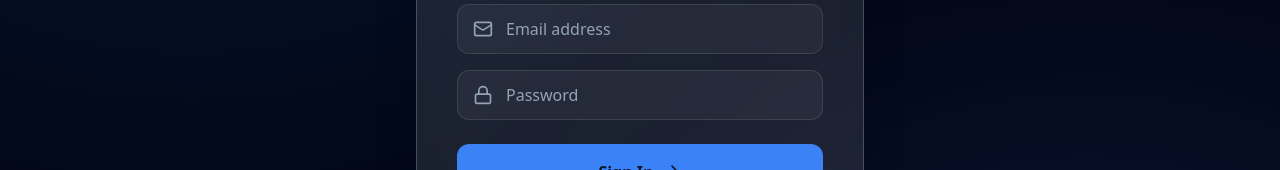
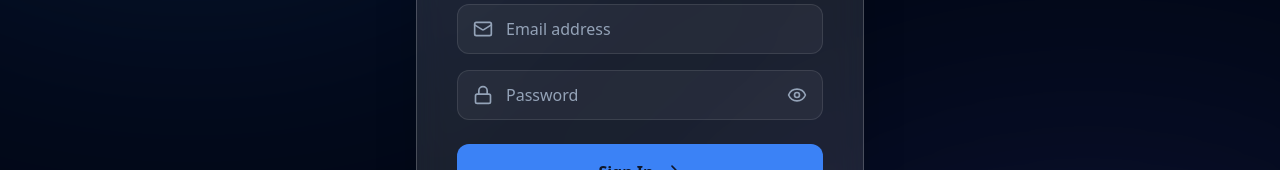
Before and after one commit to mahadihasandev/smart-bank-frontend, a Next.js app: page /login in a window 1280 px wide. Shown: the part 324-494 px from the top of the page. Built offline with nearby package versions, Linux system fonts and the light colour scheme.

Commit message:
add a see/hide eye button to password field in both login and ragirtration

```diff
--- a/src/app/login/page.tsx
+++ b/src/app/login/page.tsx
@@ -2,7 +2,7 @@
 
 import { useState } from "react";
 import { motion } from "framer-motion";
-import { Landmark, ArrowRight, Loader2, Mail, Lock } from "lucide-react";
+import { Landmark, ArrowRight, Loader2, Mail, Lock, Eye, EyeOff } from "lucide-react";
 import Link from "next/link";
 import { useRouter } from "next/navigation";
 import { useMutation } from "@tanstack/react-query";
@@ -14,6 +14,7 @@ export default function LoginPage() {
   const { login } = useAuthStore();
   const [email, setEmail] = useState("");
   const [password, setPassword] = useState("");
+  const [showPassword, setShowPassword] = useState(false);
   const [error, setError] = useState("");
 
   const loginMutation = useMutation({
@@ -82,13 +83,20 @@ export default function LoginPage() {
               <div className="relative">
                 <Lock className="absolute left-4 top-1/2 -translate-y-1/2 w-5 h-5 text-muted-foreground" />
                 <input
-                  type="password"
+                  type={showPassword ? "text" : "password"}
                   placeholder="Password"
                   value={password}
                   onChange={(e) => setPassword(e.target.value)}
-                  className="w-full bg-white/5 border border-white/10 rounded-xl py-3 pl-12 pr-4 text-white placeholder:text-muted-foreground focus:outline-none focus:ring-2 focus:ring-primary focus:border-transparent transition-all"
+                  className="w-full bg-white/5 border border-white/10 rounded-xl py-3 pl-12 pr-12 text-white placeholder:text-muted-foreground focus:outline-none focus:ring-2 focus:ring-primary focus:border-transparent transition-all"
                   required
                 />
+                <button
+                  type="button"
+                  onClick={() => setShowPassword(!showPassword)}
+                  className="absolute right-4 top-1/2 -translate-y-1/2 text-muted-foreground hover:text-white transition-colors"
+                >
+                  {showPassword ? <EyeOff className="w-5 h-5" /> : <Eye className="w-5 h-5" />}
+                </button>
               </div>
             </div>
 
--- a/src/app/register/page.tsx
+++ b/src/app/register/page.tsx
@@ -2,7 +2,7 @@
 
 import { useState } from "react";
 import { motion } from "framer-motion";
-import { Landmark, ArrowRight, Loader2, Mail, Lock, User } from "lucide-react";
+import { Landmark, ArrowRight, Loader2, Mail, Lock, User, Eye, EyeOff } from "lucide-react";
 import Link from "next/link";
 import { useRouter } from "next/navigation";
 import { useMutation } from "@tanstack/react-query";
@@ -15,6 +15,7 @@ export default function RegisterPage() {
   const [name, setName] = useState("");
   const [email, setEmail] = useState("");
   const [password, setPassword] = useState("");
+  const [showPassword, setShowPassword] = useState(false);
   const [error, setError] = useState("");
 
   const registerMutation = useMutation({
@@ -93,13 +94,20 @@ export default function RegisterPage() {
               <div className="relative">
                 <Lock className="absolute left-4 top-1/2 -translate-y-1/2 w-5 h-5 text-muted-foreground" />
                 <input
-                  type="password"
+                  type={showPassword ? "text" : "password"}
                   placeholder="Password"
                   value={password}
                   onChange={(e) => setPassword(e.target.value)}
-                  className="w-full bg-white/5 border border-white/10 rounded-xl py-3 pl-12 pr-4 text-white placeholder:text-muted-foreground focus:outline-none focus:ring-2 focus:ring-primary focus:border-transparent transition-all"
+                  className="w-full bg-white/5 border border-white/10 rounded-xl py-3 pl-12 pr-12 text-white placeholder:text-muted-foreground focus:outline-none focus:ring-2 focus:ring-primary focus:border-transparent transition-all"
                   required
                 />
+                <button
+                  type="button"
+                  onClick={() => setShowPassword(!showPassword)}
+                  className="absolute right-4 top-1/2 -translate-y-1/2 text-muted-foreground hover:text-white transition-colors"
+                >
+                  {showPassword ? <EyeOff className="w-5 h-5" /> : <Eye className="w-5 h-5" />}
+                </button>
               </div>
             </div>
 
```
